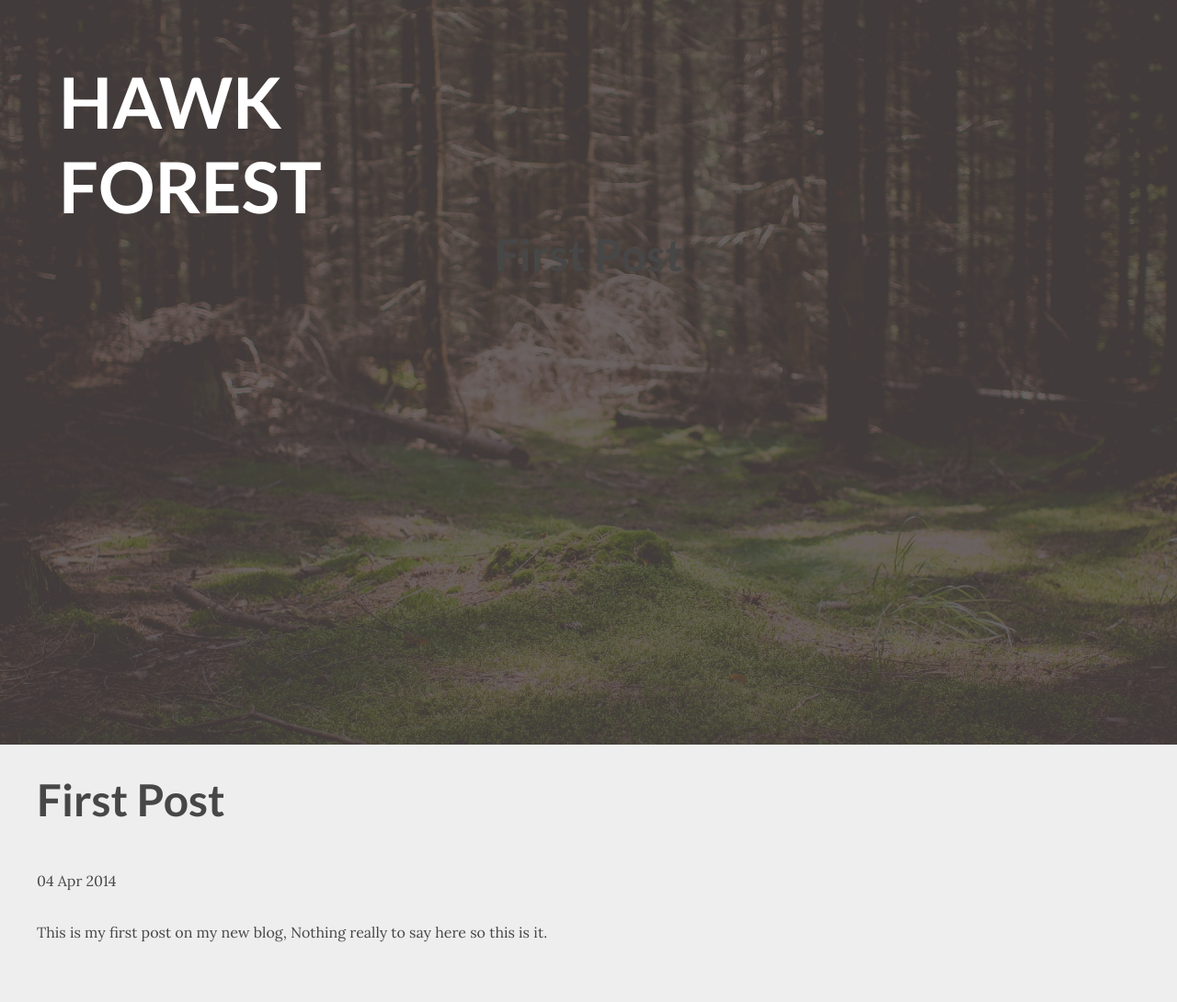
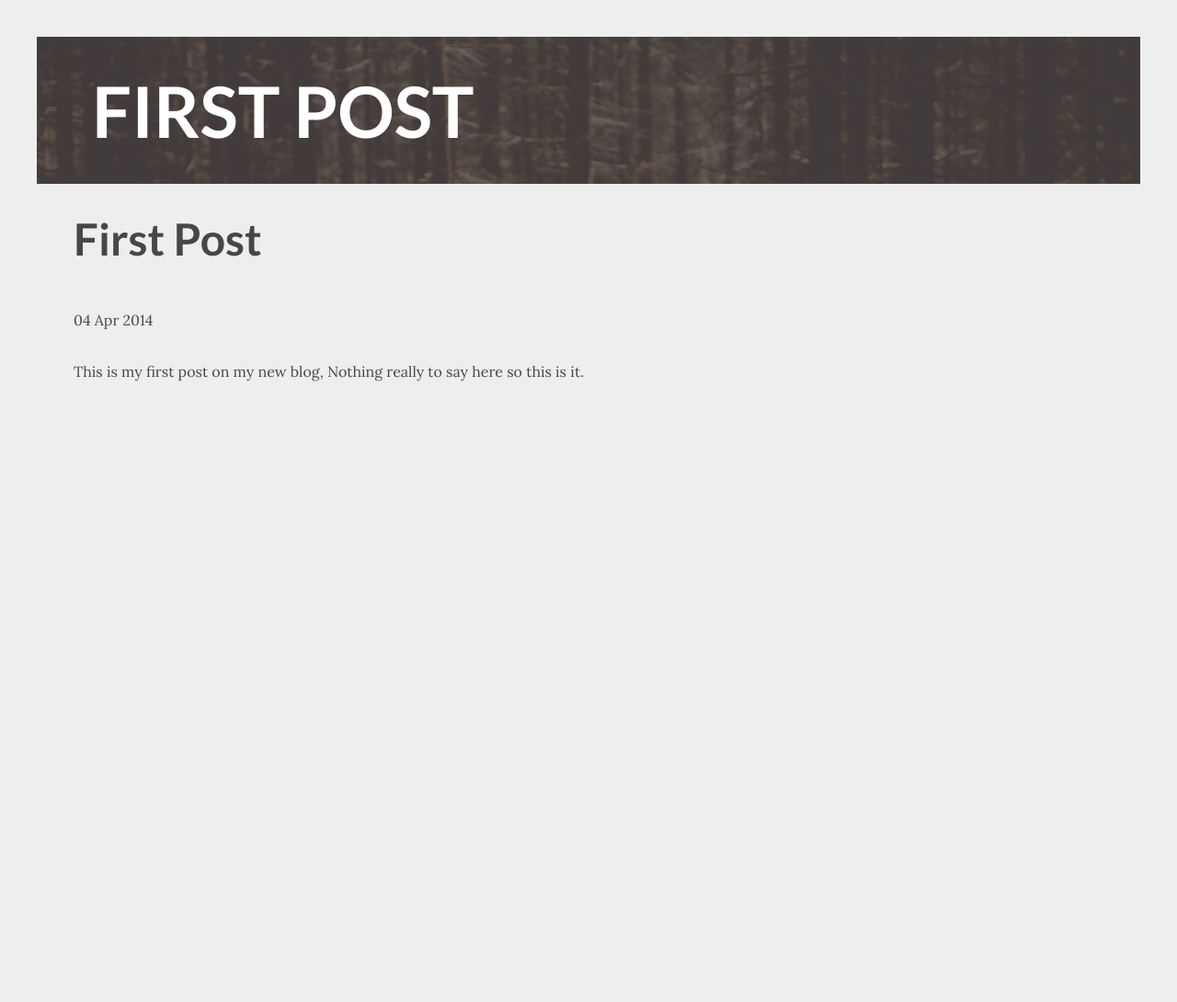
Before and after one commit to nightcry7/blog, a Jekyll site: the page built from _posts/2014-03-27-test.markdown, in a window 1280 px wide. Shown: the whole page at 92% size. Built offline with Jekyll 4.4.1, drawn with Linux system fonts in a browser that asks for light colours; Markdown is read by kramdown in place of the engine named in the settings; after the commit the page ends 900 px from its top, so only the background shows below that.

Commit message:
post page

```diff
--- /dev/null
+++ b/_layouts/default_post.html
@@ -0,0 +1,64 @@
+<!DOCTYPE html>
+<html>
+    <head>
+        <meta charset="utf-8">
+        <meta http-equiv="X-UA-Compatible" content="IE=edge,chrome=1">
+        <title>{{ page.title }}</title>
+        <link rel="icon" type="image/png" href="favicon.png">
+        <meta name="viewport" content="width=device-width">
+
+        <!-- syntax highlighting CSS -->
+        <link rel="stylesheet" href="{{ site.baseurl }}/css/syntax.css">
+
+        <!-- Custom CSS -->
+        <link rel="stylesheet" href="{{ site.baseurl }}/css/main.css">
+<link href='https://fonts.googleapis.com/css?family=Lora:400,700,400italic,700italic|Arvo:400,400italic,700,700italic|Lato:400,100,300,700,900|Montserrat:400,700' rel='stylesheet' type='text/css'>
+
+    </head>
+    <body>
+
+      <div class="main post">
+
+
+            <div class="header">
+<!--
+          <a href="/">
+
+          <svg version="1.1" xmlns="http://www.w3.org/2000/svg" xmlns:xlink="http://www.w3.org/1999/xlink" x="0px" y="0px" width="800px"
+             height="800px" viewBox="0 0 800 800" enable-background="new 0 0 800 800" xml:space="preserve">
+          <g id="back">
+            <polygon opacity="0.4" points="390.366,412.265 329.664,320.193 45.787,164.399 131.318,393.906 313.927,481.664 276.466,538.916
+              390.781,623.396 505.076,538.916 467.633,481.664 650.225,393.906 735.773,164.399 451.862,320.193   "/>
+          </g>
+          <g id="middle">
+            <polygon opacity="0.5" points="390.408,410.428 335.776,327.563 80.286,187.349 157.265,393.905 321.612,472.887 287.898,524.414
+              390.781,600.445 493.646,524.414 459.947,472.887 624.28,393.905 701.273,187.349 445.754,327.563  "/>
+          </g>
+          <g id="front">
+            <polygon points="390.449,408.592 341.887,334.934 114.785,210.299 183.211,393.904 329.297,464.111 299.329,509.912
+              390.781,577.496 482.217,509.912 452.262,464.111 598.336,393.904 666.775,210.299 439.646,334.934   "/>
+          </g>
+          </svg>
+          </a>
+-->
+           <!--  <h1 class="title"><a href="/">Nightcry<span>7</span></a></h1> -->
+
+         <h1 class="title">{{ page.title }}</h1>
+          </div>
+<!--          <h2 class="center">The<span>Digital</span>Hawk</h2>-->
+
+
+
+            {{ content }}
+
+
+
+
+      </div>
+
+
+
+
+
+    </body>
+</html>
--- a/_layouts/post.html
+++ b/_layouts/post.html
@@ -1,6 +1,8 @@
 ---
-layout: default
+layout: default_post
 ---
+
+
 
 <div class="post">
 
--- a/css/main.css
+++ b/css/main.css
@@ -149,6 +149,13 @@ font-size:24px;
         padding: 5%;
     box-sizing: border-box;
 }
+
+
+.main.post .header{
+
+  height:auto;
+
+}
 .center{
   text-align: center;
   color: #2c3e50;
```
